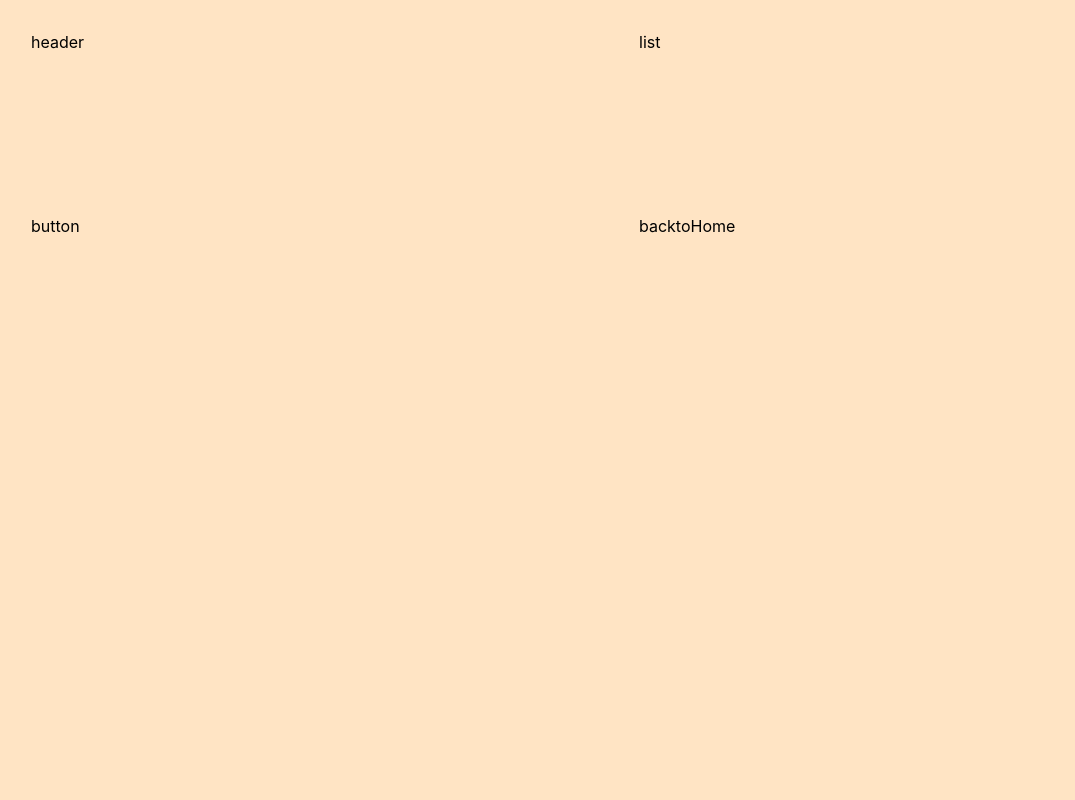
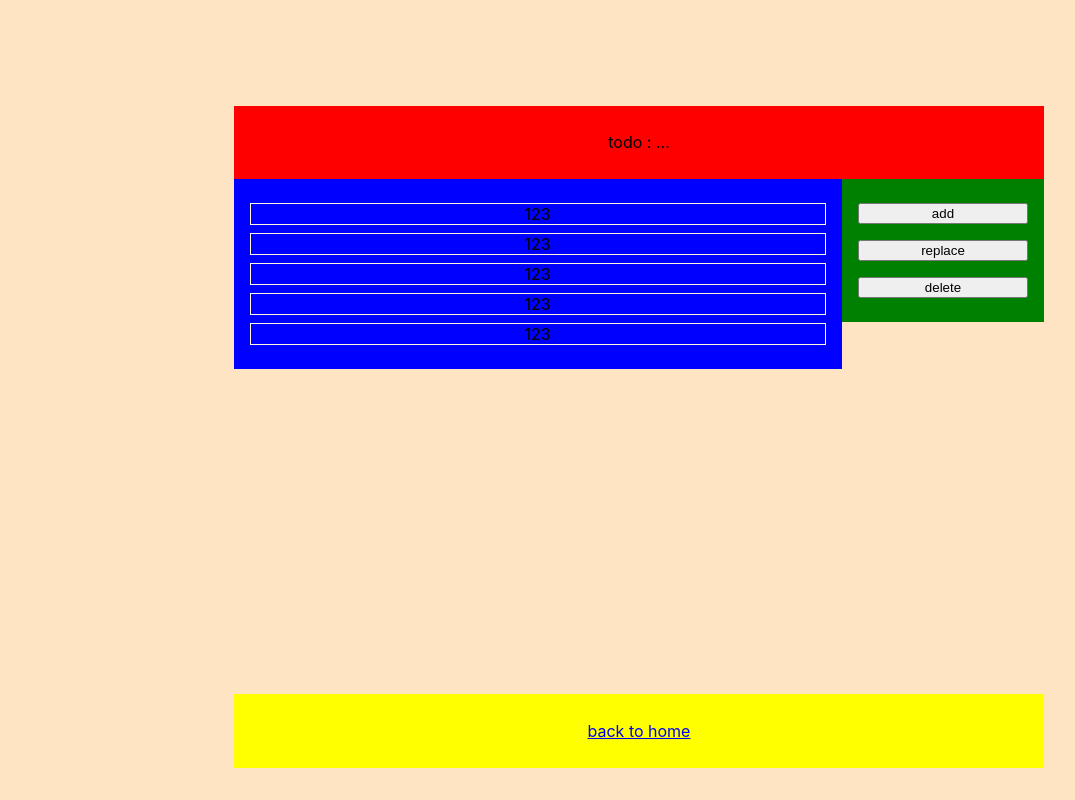
Before and after one commit to koal4z/todo-app-nextjs, a Next.js app: page /todo/list in a window 1280 px wide. Shown: the whole page, without its empty margins (1-1076 px from the left). Built offline with nearby package versions, Linux system fonts and the light colour scheme.

Commit message:
updates css add Link to list

```diff
--- a/pages/_app.js
+++ b/pages/_app.js
@@ -1,7 +1,7 @@
-import '../styles/globals.css'
+import '../styles/globals.css';
 
 function MyApp({ Component, pageProps }) {
-  return <Component {...pageProps} />
+  return <Component {...pageProps} />;
 }
 
-export default MyApp
+export default MyApp;
--- a/pages/todo/list.js
+++ b/pages/todo/list.js
@@ -1,18 +1,40 @@
 import React from 'react';
 import Head from 'next/head';
+import { useRouter } from 'next/router';
+
 import styles from '../../styles/todoPages.module.css';
 
 export default function Todo() {
+  const router = useRouter();
+
+  const todo = () => {
+    const { todoid } = router.query;
+  };
+
   return (
     <>
       <Head>
         <title>list</title>
       </Head>
       <div className={styles.container}>
-        <header>header</header>
-        <main>list</main>
-        <div>button</div>
-        <div>backtoHome</div>
+        <header className={styles.header}>todo : ...</header>
+        <main className={styles.listZone}>
+          <ul>
+            <li>123</li>
+            <li>123</li>
+            <li>123</li>
+            <li>123</li>
+            <li>123</li>
+          </ul>
+        </main>
+        <div className={styles.buttonZone}>
+          <button type="button">add</button>
+          <button type="button">replace</button>
+          <button type="button">delete</button>
+        </div>
+        <div className={styles.backtohomeZone}>
+          <a href="/">back to home</a>
+        </div>
       </div>
     </>
   );
--- a/styles/todoPages.module.css
+++ b/styles/todoPages.module.css
@@ -5,6 +5,68 @@
   padding: 2rem;
 
   display: grid;
-  grid-template-rows: repeat(4, minmax(auto, 1fr));
-  grid-template-columns: repeat(2, minmax(auto, 1fr));
+  grid-template-rows: minmax(auto, 10%) minmax(auto, 10%) repeat(
+      3,
+      minmax(auto, 1fr)
+    ) minmax(auto, 10%);
+  grid-template-columns: repeat(6, minmax(auto, 1fr));
 }
+
+.header,
+.listZone,
+.buttonZone,
+.backtohomeZone {
+  padding: 1rem;
+  text-align: center;
+
+  display: flex;
+  justify-content: center;
+  align-items: center;
+}
+.header {
+  background-color: red;
+  grid-row: 2;
+  grid-column: 2/6;
+}
+
+.listZone {
+  background-color: blue;
+  grid-row: 3/5;
+  grid-column: 2/5;
+
+  align-self: start;
+}
+
+.listZone ul {
+  width: 100%;
+  margin: 0;
+}
+
+.listZone ul li {
+  width: 100%;
+  list-style-type: none;
+  text-align: center;
+
+  border: 1px solid cornsilk;
+  margin: 0.5rem 0;
+}
+
+.buttonZone {
+  background-color: green;
+  grid-row: 3;
+  grid-column: 5/6;
+
+  flex-direction: column;
+  align-self: start;
+}
+
+.buttonZone > button {
+  margin: 0.5rem;
+  width: 100%;
+}
+
+.backtohomeZone {
+  background-color: yellow;
+  grid-row: 6;
+  grid-column: 2/6;
+}
```
Also changed, not shown: pages/index.js (+23 -0 lines), styles/Home.module.css (+14 -1 lines), .eslintrc.json.
